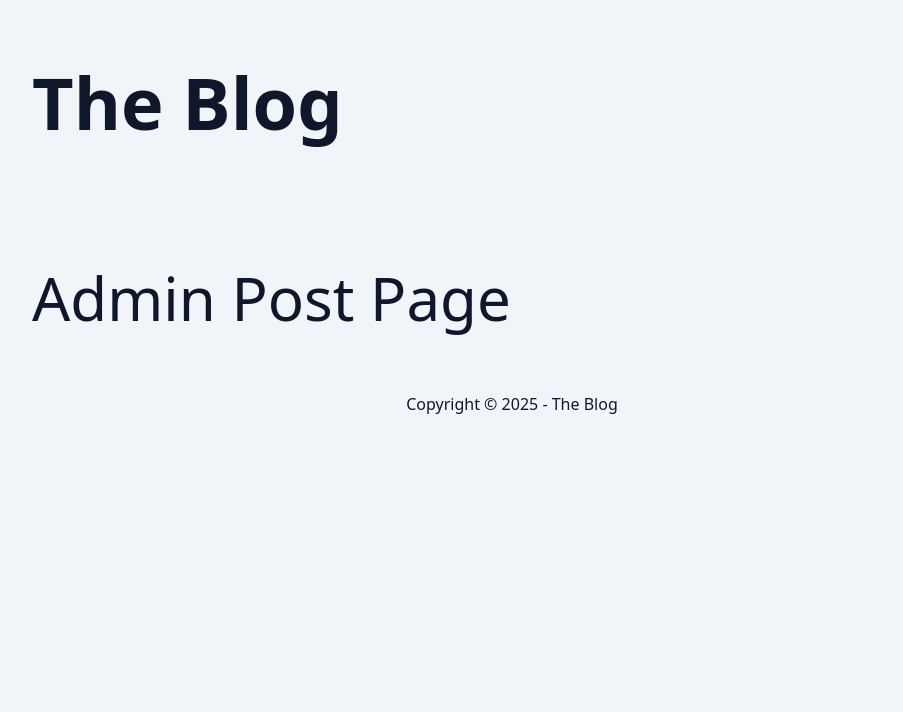
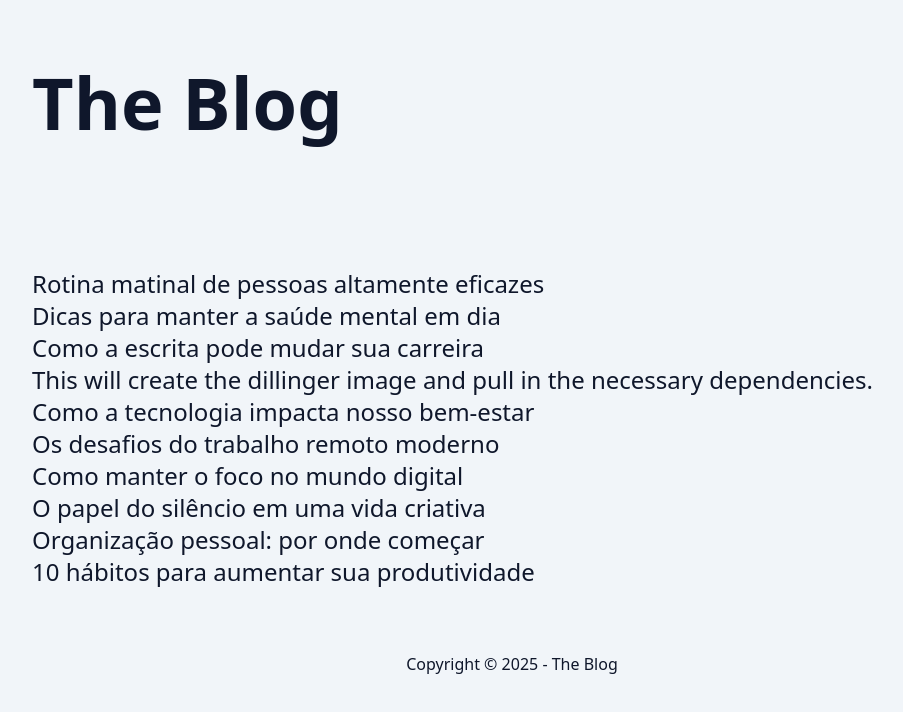
Before and after one commit to gabsmsenna/the-blog-next-course, a Next.js app: page /admin/post in a window 1280 px wide. Shown: the top 712 px of the page, without its empty margins (128-1031 px from the left). Built offline with nearby package versions, Linux system fonts and the light colour scheme.

Commit message:
feat: Start to implement admin pages

```diff
--- a/src/app/admin/post/page.tsx
+++ b/src/app/admin/post/page.tsx
@@ -1,5 +1,18 @@
+import { findAllPostAdmin } from "@/lib/post/queries/admin";
+import { Metadata } from "next";
+
 export const dynamic = 'force-dynamic';
 
+export const metadata: Metadata = {
+  title: 'Post Admin'
+};
+
 export default async function AdminPostPage() {
-  return <div className="py-16 text-6xl">Admin Post Page</div>;
+  const posts = await findAllPostAdmin();
+
+  return <div className="py-16 text-2xl">
+    {posts.map(post => {
+     return <p key={post.id}>{post.title}</p>
+    })}
+  </div>;
 }
--- a/src/app/post/[slug]/page.tsx
+++ b/src/app/post/[slug]/page.tsx
@@ -1,6 +1,6 @@
 import { SinglePost } from "@/components/SinglePost";
 import { SpinLoader } from "@/components/SpinLoader";
-import { findPostBySlugCached } from "@/lib/post/queries"
+import { findPublicPostBySlugCached } from "@/lib/post/queries/public"
 import { Metadata } from "next";
 import { Suspense } from "react";
 
@@ -12,7 +12,7 @@ type PostSlugPageProps = {
 
 export async function generateMetadata({ params }: PostSlugPageProps): Promise<Metadata> {
     const { slug } = await params;
-    const post = await findPostBySlugCached(slug);
+    const post = await findPublicPostBySlugCached(slug);
 
     return {
         title: "Post: " + post.title,
--- a/src/components/PostFeatured/index.tsx
+++ b/src/components/PostFeatured/index.tsx
@@ -1,4 +1,4 @@
-import { findAllPublicPostsCached } from "@/lib/post/queries";
+import { findAllPublicPostsCached } from "@/lib/post/queries/public";
 import { PostCoverImage } from "../PostCoverImage";
 import { PostSummary } from "../PostSummary";
 
--- a/src/components/PostsList/index.tsx
+++ b/src/components/PostsList/index.tsx
@@ -1,6 +1,6 @@
 import { PostCoverImage } from "../PostCoverImage";
 import { PostSummary } from "../PostSummary";
-import { findAllPublicPostsCached } from "@/lib/post/queries";
+import { findAllPublicPostsCached } from "@/lib/post/queries/public";
 
 export async function PostsList() {
   const posts = await findAllPublicPostsCached();
--- a/src/components/SinglePost/index.tsx
+++ b/src/components/SinglePost/index.tsx
@@ -1,4 +1,4 @@
-import { findPostBySlugCached } from "@/lib/post/queries";
+import { findPublicPostBySlugCached } from "@/lib/post/queries/public";
 import Image from "next/image";
 import { PostHeading } from "../PostHeading";
 import { PostDate } from "../PostDate";
@@ -9,7 +9,7 @@ type SinglePostProps = {
 };
 
 export async function SinglePost({ slug }: SinglePostProps) {
-  const post = await findPostBySlugCached(slug);
+  const post = await findPublicPostBySlugCached(slug);
 
   return (
     <article className="mb-16">
--- /dev/null
+++ b/src/lib/post/queries/admin.ts
@@ -0,0 +1,10 @@
+import { postRepository } from "@/repositories/post/json-post-repository";
+import { cache } from "react";
+
+export const adminFindPostById = cache(async (id: string) => {
+  return await postRepository.findById(id);
+});
+
+export const findAllPostAdmin = cache(async () => {
+  return await postRepository.findAll();
+});
--- a/src/lib/post/queries.ts
+++ b/src/lib/post/queries/public.ts
@@ -11,7 +11,7 @@ export const findAllPublicPostsCached = unstable_cache(
   }
 );
 
-export const findPostBySlugCached = (slug: string) =>
+export const findPublicPostBySlugCached = (slug: string) =>
   unstable_cache(
     async (slug: string) => {
       const post = await postRepository
@@ -25,7 +25,3 @@ export const findPostBySlugCached = (slug: string) =>
       tags: [`post-${slug}`],
     }
   )(slug);
-
-export const findPostByIdCached = cache(
-  async (id: string) => await postRepository.findById(id)
-);
```
